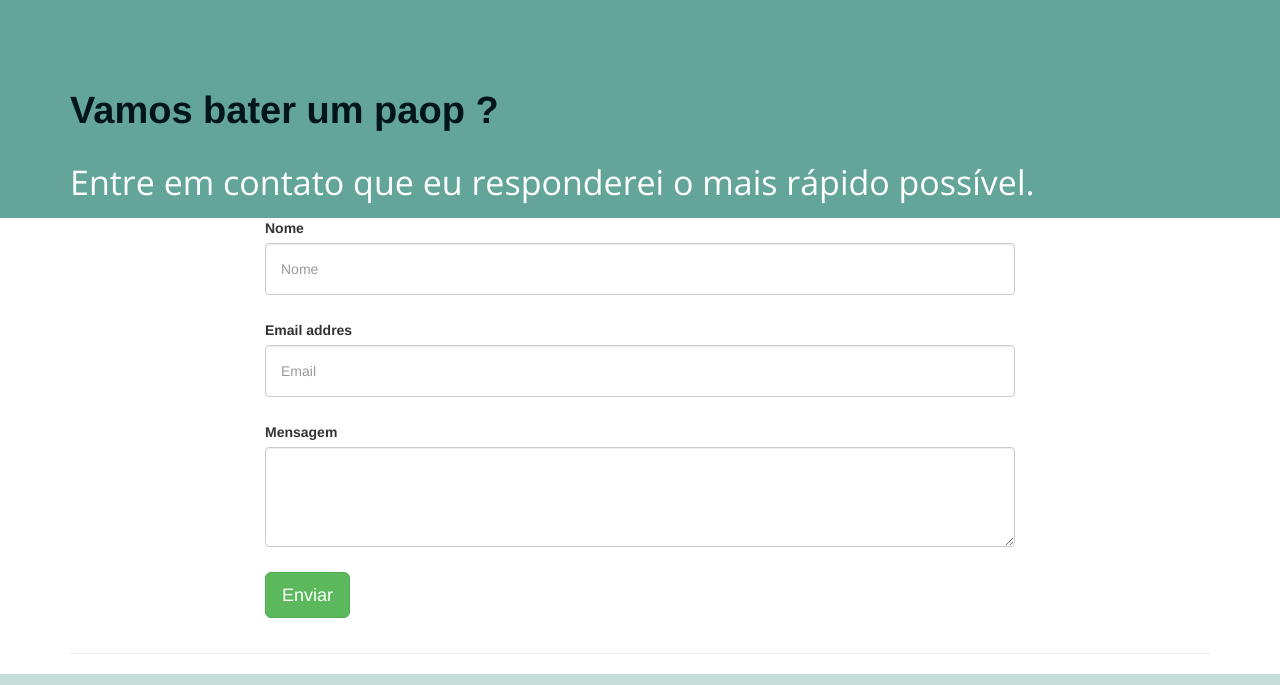
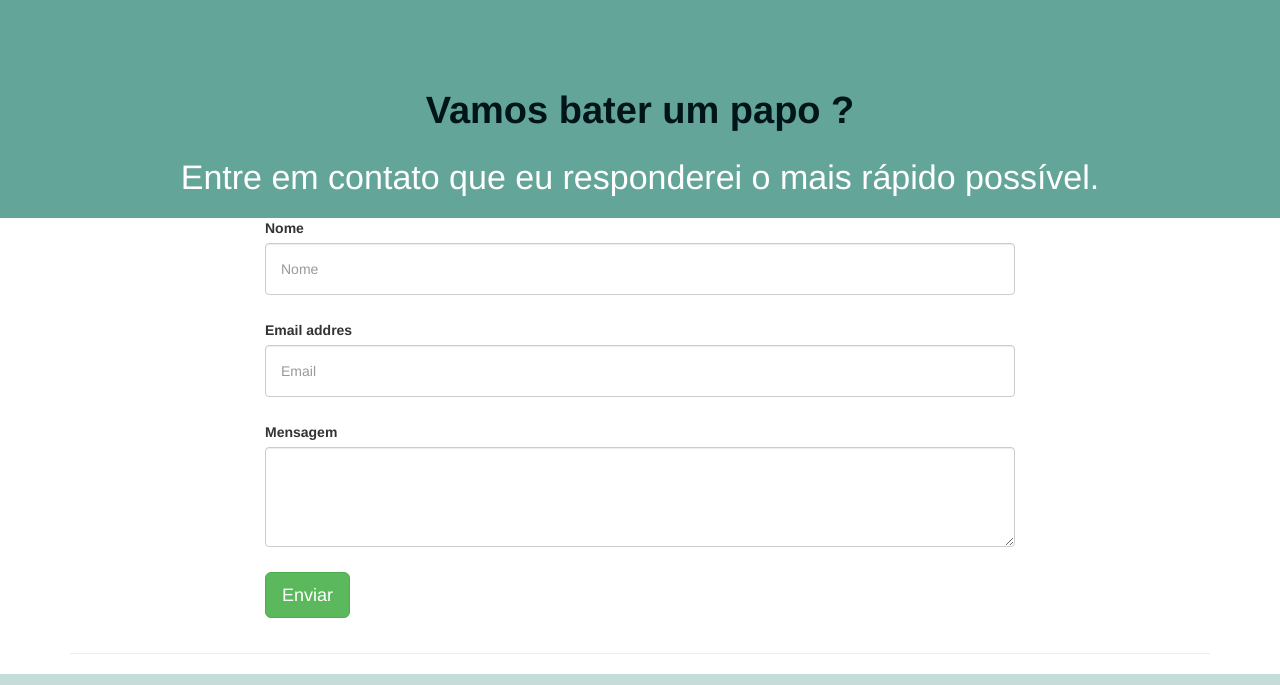
Before and after one commit to kelvi-ribeiro/udemy-front-end-morderno, a website: page src/contato.html in a window 1280 px wide. Shown: the part 63-748 px from the top of the page. Drawn offline with nearby package versions, Linux system fonts and the light colour scheme; files that its build step writes are made by us from their sources.

Commit message:
Aula 73. Refatorando css da pagina de contato e portfolio

```diff
--- a/src/contato.html
+++ b/src/contato.html
@@ -15,12 +15,12 @@
 <body>
     @@include('./inc/nav.html')
 
-    <div class="jumbotron header-animado">
+    <div class="jumbotron header-animado text-center">
         <div class="container">
-            <p class="header-animado__title">Vamos bater um paop ?</p>
-            <h1 class="header-animado__subtitle">
+            <p class="header-animado__title">Vamos bater um papo ?</p>
+            <p class="header-animado__subtitle">
                 Entre em contato que eu responderei o mais rápido possível.
-            </h1>
+            </p>
         </div>
 
     </div>
--- a/src/sass/_partials/_header-animado.scss
+++ b/src/sass/_partials/_header-animado.scss
@@ -9,15 +9,18 @@
 
 
     .header-animado__title{
+    font-family: 'Open Sans','Helvetica Neue',Ariral,sans-serif;
     color:#00151a;
     font-size: 38px;
     font-weight: bold;
     }
     .header-animado__subtitle{
+        font-family: 'Open Sans','Helvetica Neue',Ariral,sans-serif;
         color: white;
         font-size: 34px;
         font-weight: 300;
         line-height: 1.5;
+        margin-bottom: 2em;
     }
 
     &__ilustra{
```
Also changed, not shown: src/index.html (+1 -1 lines), src/portfolio.html (+1 -1 lines), dist/contato.html, dist/css/main.css, dist/index.html, dist/portfolio.html.
